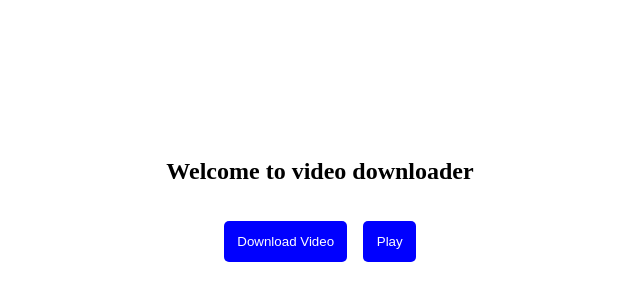
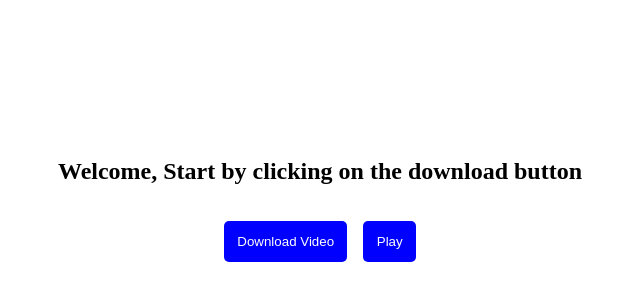
Before and after one commit to Alice2212/regEx, a plain HTML site: page vid.html in a window 1280 px wide. Shown: the part 128-428 px from the top of the page, without its empty margins (320-960 px from the left). Drawn offline with Linux system fonts and the light colour scheme.

```diff
--- a/vid.html
+++ b/vid.html
@@ -42,7 +42,7 @@
   </head>
   <body>
     <div class="btns">
-      <h2>Welcome to video downloader</h2>
+      <h2>Welcome, Start by clicking on the download button</h2>
       <div class="btns2">
         <button id="btn">Download Video</button>
         <button id="play_btn">Play</button>
```
